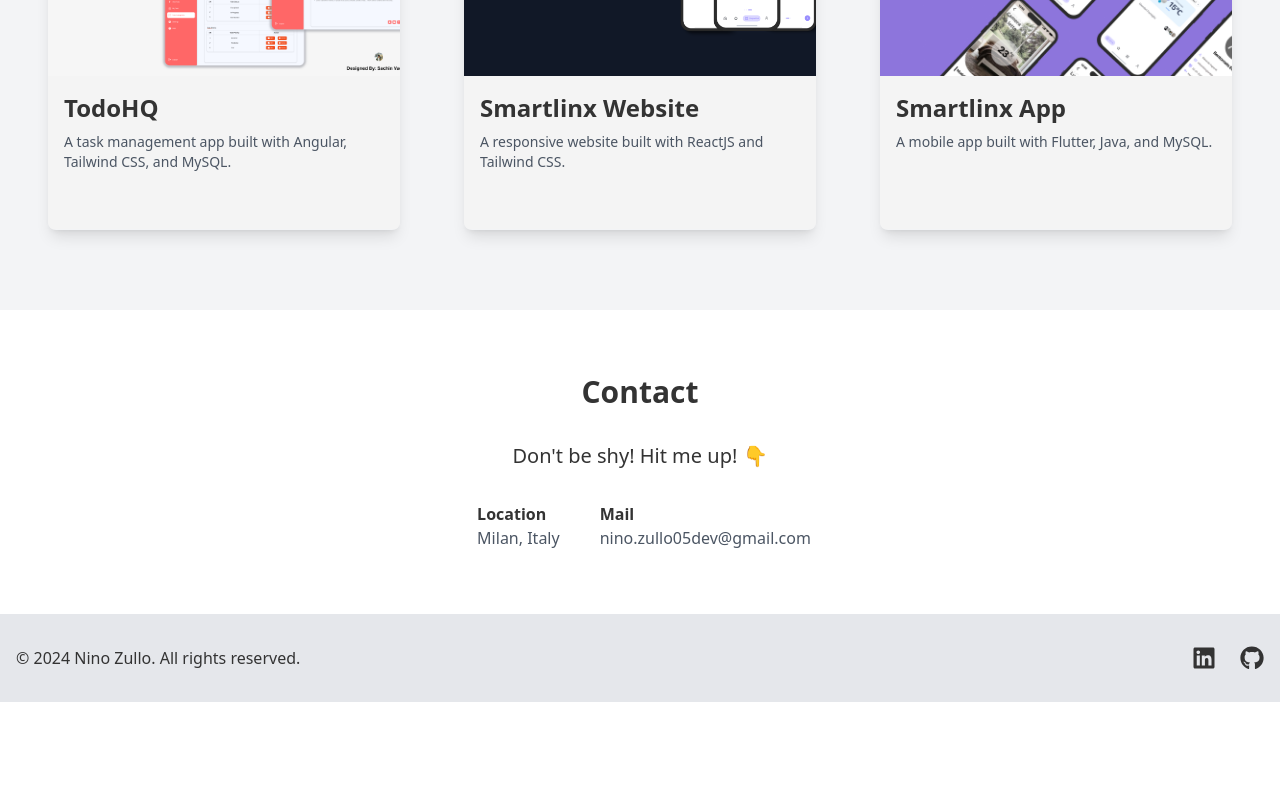
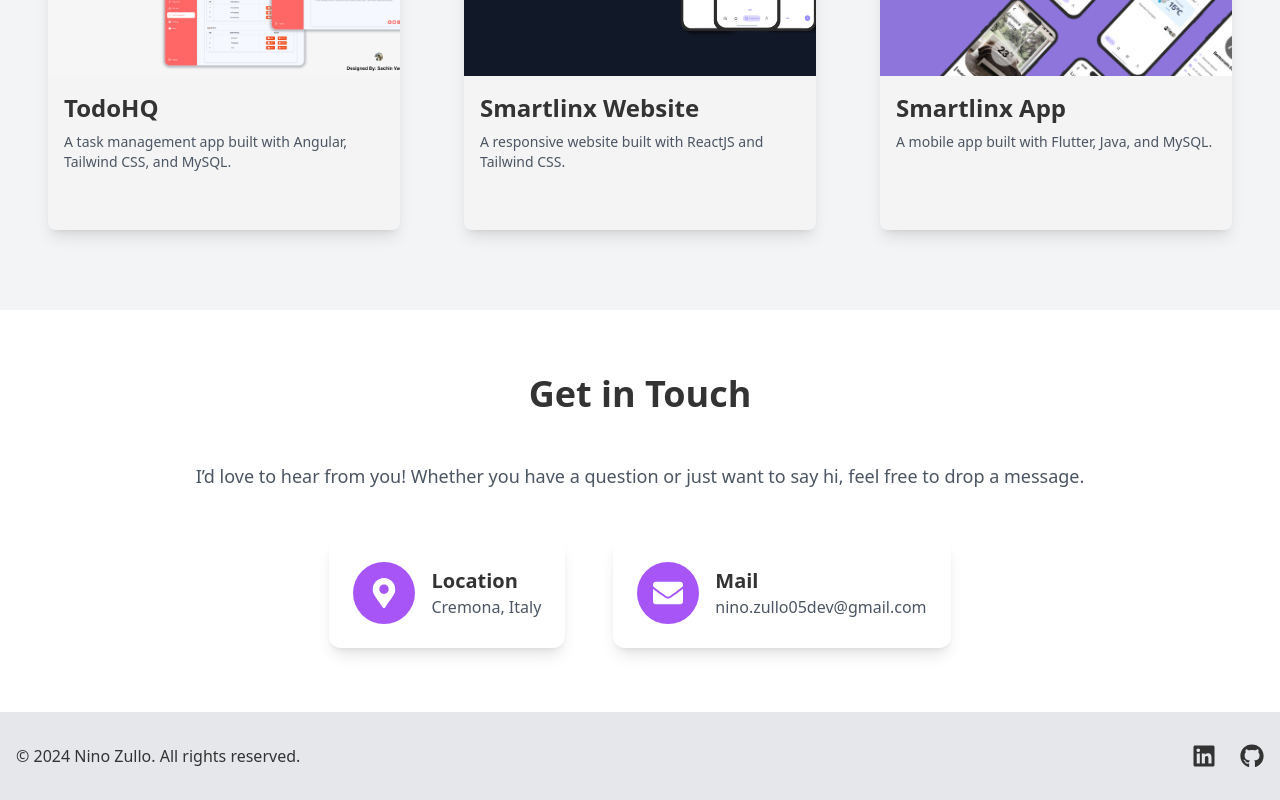
Before and after one commit to NinoZullo05/DevPortfolio, a React (Create React App) app: page / in a window 1280 px wide. Shown: the part 1611-2411 px from the top of the page. Before the commit the page ends 2313 px from the top, so only its background shows below. Built offline with nearby package versions, Linux system fonts and the light colour scheme.

Commit message:
fixed Error component dark mode, contact

```diff
--- a/src/components/Contact.jsx
+++ b/src/components/Contact.jsx
@@ -1,36 +1,50 @@
 import React from "react";
+import { FaMapMarkerAlt, FaEnvelope } from "react-icons/fa";
 
 const Contact = () => {
   return (
     <div id="contact" className="bg-light-bg dark:bg-dark-bg py-16">
       <div className="container mx-auto px-4">
-        <h2 className="text-3xl font-bold text-center text-light-text dark:text-dark-text mb-8">
-          Contact
+        <h2 className="text-4xl font-bold text-center text-light-text dark:text-dark-text mb-12">
+          Get in Touch
         </h2>
-        <p className="text-xl text-center text-light-text dark:text-dark-text mb-8">
-          Don't be shy! Hit me up! 👇
+        <p className="text-lg text-center text-gray-600 dark:text-gray-400 mb-12">
+          I’d love to hear from you! Whether you have a question or just want to
+          say hi, feel free to drop a message.
         </p>
-        <div className="flex flex-col md:flex-row justify-center items-center space-y-4 md:space-y-0 md:space-x-8">
-          <div className="flex items-center">
-            <i className="fas fa-map-marker-alt text-2xl text-gray-600 dark:text-gray-400 mr-2"></i>
+        <div className="flex flex-col md:flex-row justify-center items-center space-y-8 md:space-y-0 md:space-x-12">
+          <a
+            href="https://www.google.com/maps/place/Cremona,+Italy"
+            target="_blank"
+            rel="noopener noreferrer"
+            className="flex items-center bg-white dark:bg-gray-800 p-6 rounded-xl shadow-lg transition duration-300 hover:shadow-2xl"
+          >
+            <div className="flex items-center justify-center rounded-full bg-light-purple dark:bg-dark-purple p-4 mr-4">
+              <FaMapMarkerAlt className="text-3xl text-white" />
+            </div>
             <div>
-              <h3 className="font-semibold text-light-text dark:text-dark-text">
+              <h3 className="text-xl font-semibold text-light-text dark:text-dark-text">
                 Location
               </h3>
-              <p className="text-gray-600 dark:text-gray-400">Milan, Italy</p>
+              <p className="text-gray-600 dark:text-gray-400">Cremona, Italy</p>
             </div>
-          </div>
-          <div className="flex items-center">
-            <i className="fas fa-envelope text-2xl text-gray-600 dark:text-gray-400 mr-2"></i>
+          </a>
+          <a
+            href="mailto:nino.zullo05dev@gmail.com"
+            className="flex items-center bg-white dark:bg-gray-800 p-6 rounded-xl shadow-lg transition duration-300 hover:shadow-2xl"
+          >
+            <div className="flex items-center justify-center rounded-full bg-light-purple dark:bg-dark-purple p-4 mr-4">
+              <FaEnvelope className="text-3xl text-white" />
+            </div>
             <div>
-              <h3 className="font-semibold text-light-text dark:text-dark-text">
+              <h3 className="text-xl font-semibold text-light-text dark:text-dark-text">
                 Mail
               </h3>
               <p className="text-gray-600 dark:text-gray-400">
                 nino.zullo05dev@gmail.com
               </p>
             </div>
-          </div>
+          </a>
         </div>
       </div>
     </div>
--- a/src/components/NotFound.jsx
+++ b/src/components/NotFound.jsx
@@ -1,17 +1,17 @@
 const NotFound = () => {
   return (
-    <div className="flex items-center justify-center h-screen bg-gray-100">
+    <div className="bg-light-bg dark:bg-dark-bg flex items-center justify-center h-screen">
       <div className="text-center">
-        <h1 className="text-9xl font-bold text-gray-800">404</h1>
-        <h2 className="text-4xl font-semibold text-gray-700 mb-4">
+        <h1 className="text-9xl font-bold text-light-purple dark:text-dark-purple">404</h1>
+        <h2 className="text-4xl font-semibold text-gray-700 dark:text-gray-300 mb-4">
           Page Not Found
         </h2>
-        <p className="text-gray-600 mb-8">
+        <p className="text-gray-600 dark:text-gray-400 mb-8">
           Oops! The page you're looking for doesn't exist or has been moved.
         </p>
         <a
           href="/"
-          className="px-6 py-3 bg-green-500 text-white rounded-lg shadow hover:bg-green-600 transition duration-300"
+          className="px-6 py-3 bg-light-purple dark:bg-dark-purple text-white rounded-lg shadow hover:bg-purple-700 dark:hover:bg-purple-600 transition duration-300"
         >
           Go Back Home
         </a>
--- a/src/pages/Error.js
+++ b/src/pages/Error.js
@@ -1,6 +1,12 @@
 import NotFound from "../components/NotFound";
-
+import { ThemeProvider } from "../hooks/ThemeContext";
 const Error = () => {
-  return <NotFound />;
+  return (
+    <>
+      <ThemeProvider>
+        <NotFound />
+      </ThemeProvider>
+    </>
+  );
 };
 export default Error;
```
